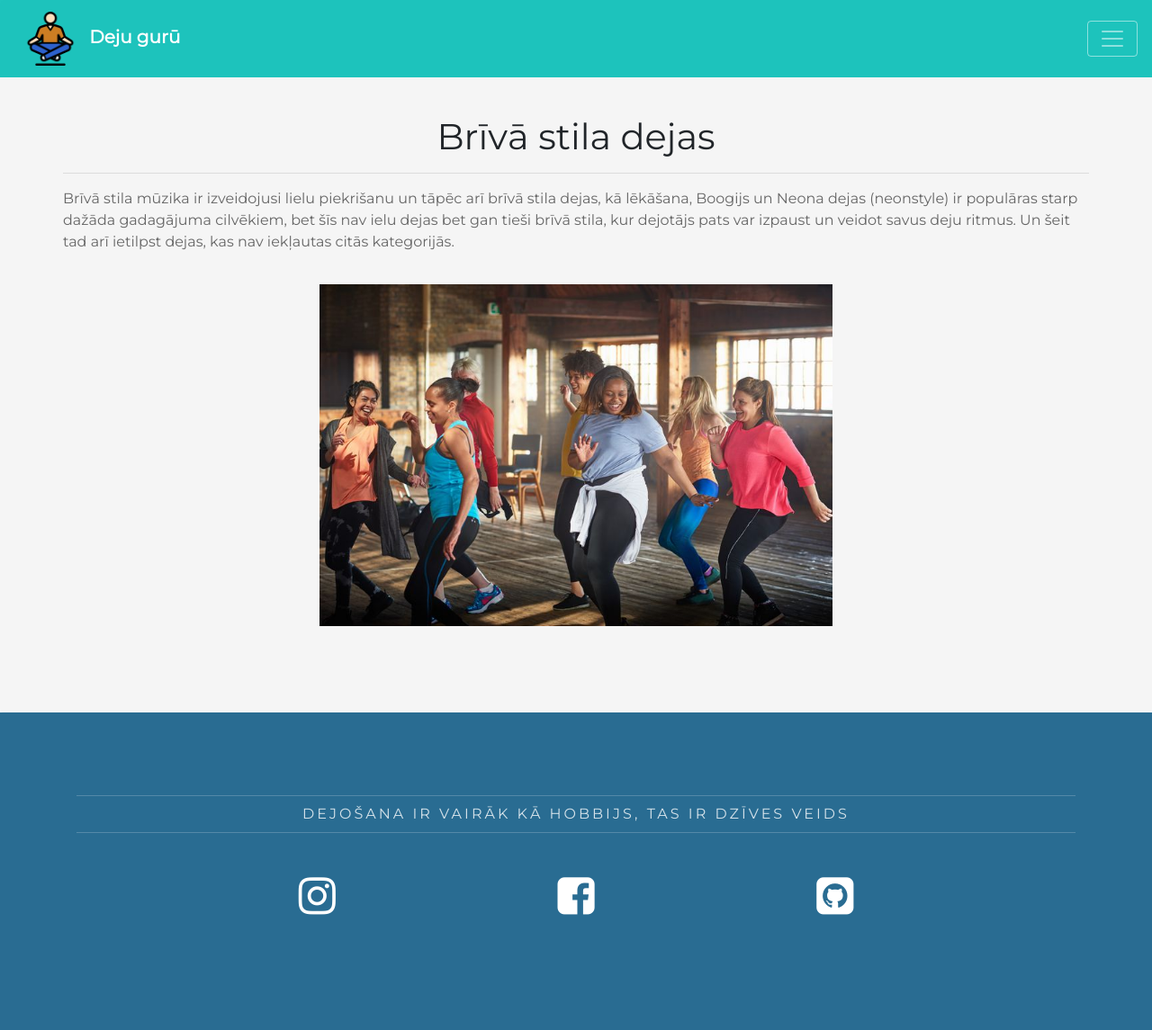
After one commit to Nauris-Putans/dejosanas_majaslapa, a Symfony app: template templates/sections/freestyle_dances.html.twig in a window 1280 px wide. The commit adds this page. Shown: the whole page at 90% size. Run offline with Twig, Linux system fonts and the light colour scheme; the template is opened without the code that fills it, so the values that code supplies are empty; some libraries are stand-ins or nearby versions.

Commit message:
Completed Briva stila dejas section of website.

```diff
--- a/public/sass/sass/style.css
+++ b/public/sass/sass/style.css
@@ -524,12 +524,24 @@ body, html {
   padding-bottom: 32px;
 }
 
-.Dejas-attistiba .img-fluid, .Tradicionalas-dejas .img-fluid {
+.Dejas-attistiba .img-fluid, .Briva-stila-dejas .img-fluid {
+  max-width: 100%;
+  width: 50%;
+  height: auto;
+}
+.Dejas-attistiba .box, .Briva-stila-dejas .box {
+  background: rgba(235, 235, 235, 0.5);
+  border-radius: 4px;
+  overflow: hidden;
+  padding: 128px 64px 64px;
+}
+
+.Tradicionalas-dejas .img-fluid {
   max-width: 100%;
   width: 50%;
   height: 12%;
 }
-.Dejas-attistiba .box, .Tradicionalas-dejas .box {
+.Tradicionalas-dejas .box {
   background: rgba(235, 235, 235, 0.5);
   border-radius: 4px;
   overflow: hidden;
--- a/public/sass/sass/style.scss
+++ b/public/sass/sass/style.scss
@@ -559,7 +559,22 @@ $assetPath : "/images";
 }
 
 
-.Dejas-attistiba, .Tradicionalas-dejas {
+.Dejas-attistiba, .Briva-stila-dejas {
+  .img-fluid {
+    max-width: 100%;
+    width: 50%;
+    height: auto;
+  }
+
+  .box {
+    background: rgba(235, 235, 235, 0.5);
+    border-radius: 4px;
+    overflow: hidden;
+    padding: 128px 64px 64px;
+  }
+}
+
+.Tradicionalas-dejas {
   .img-fluid {
     max-width: 100%;
     width: 50%;
--- a/templates/inc/navbar.html.twig
+++ b/templates/inc/navbar.html.twig
@@ -38,8 +38,8 @@
                 <!----------- Apakš izvēlnes priekš deju veidiem ----------->
                 <div class="dropdown-menu" aria-labelledby="dropdown_target">
                     <ul class="navbar-nav">
-                        <a class="dropdown-item" href=" {{ path('app_index_tradicionalas_dejas') }}">Tradicionālās dejas</a>
-                        <a class="dropdown-item" href="">Brīvā stila</a>
+                        <a class="dropdown-item" href="{{ path('app_index_tradicionalas_dejas') }}">Tradicionālās dejas</a>
+                        <a class="dropdown-item" href="{{ path('app_index_briva_stila_dejas') }}">Brīvā stila</a>
                         <a class="dropdown-item" href="">Ielu dejas</a>
                         <a class="dropdown-item" href="">Elektroniskās mūzikas dejas</a>
                         <a class="dropdown-item" href="">Vēsturiskās dejas</a>
--- /dev/null
+++ b/templates/sections/freestyle_dances.html.twig
@@ -0,0 +1,30 @@
+{% extends 'base.html.twig' %}
+
+{% block body %}
+
+    <!-- Section - Brīvā stila dejas -->
+    <section class="Briva-stila-dejas">
+        <div class="box">
+            <div class="container">
+                <div class="content">
+                    <div class="row">
+                        <div class="info-text">
+                            <h1 class="fade-in align-self-center text-center text-md-center">Brīvā stila dejas</h1><hr class="fade-in">
+
+                            <!------------ Brīvā stila dejas ----------->
+                            <p class="fade-in">Brīvā stila mūzika ir izveidojusi lielu piekrišanu un tāpēc arī brīvā
+                                stila dejas, kā lēkāšana, Boogijs un Neona dejas (neonstyle) ir populāras starp dažāda
+                                gadagājuma cilvēkiem, bet šīs nav ielu dejas bet gan tieši brīvā stila, kur dejotājs
+                                pats var izpaust un veidot savus deju ritmus. Un šeit tad arī ietilpst dejas, kas nav
+                                iekļautas citās kategorijās.</p>
+
+                            <img class="img-fluid rounded mx-auto d-block image-padding fade-in"
+                                 src="{{ asset('images/BrivaStila_dejas/free-dance.jpg') }}" alt="Brīvā stila dejas">
+                        </div>
+                    </div>
+                </div>
+            </div>
+        </div>
+    </section>
+
+{% endblock %}
--- a/templates/sections/traditional_dances.html.twig
+++ b/templates/sections/traditional_dances.html.twig
@@ -2,7 +2,7 @@
 
 {% block body %}
 
-    <!-- Section - Tradicionalas dejas -->
+    <!-- Section - Tradicionālās dejas -->
     <section class="Tradicionalas-dejas">
         <div class="box">
             <div class="container">
```
Also changed, not shown: src/Controller/IndexController.php (+10 -0 lines), 1 other file.
